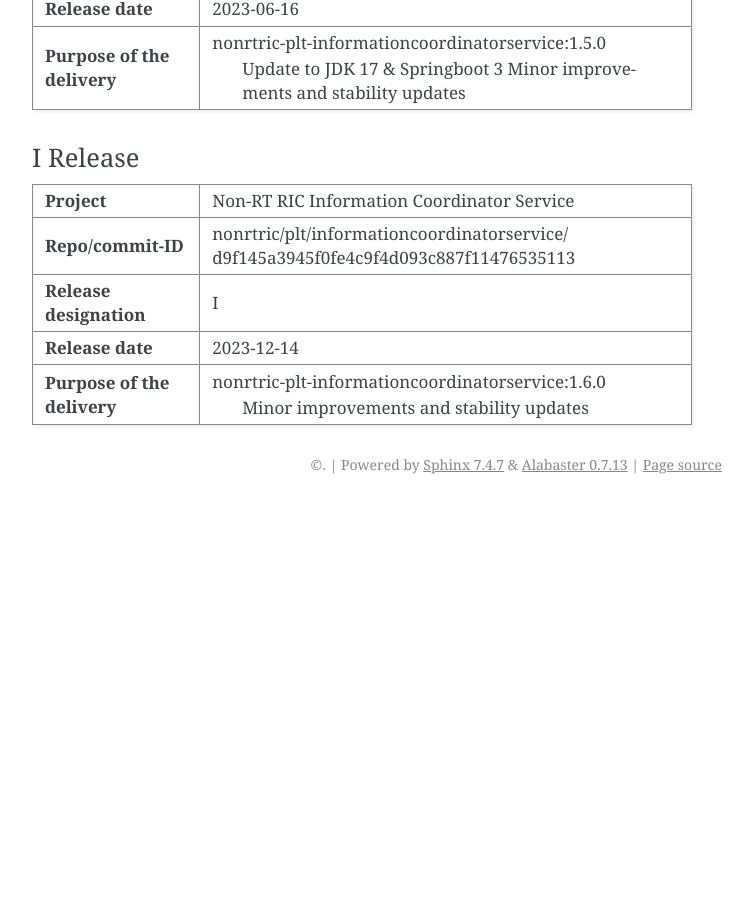
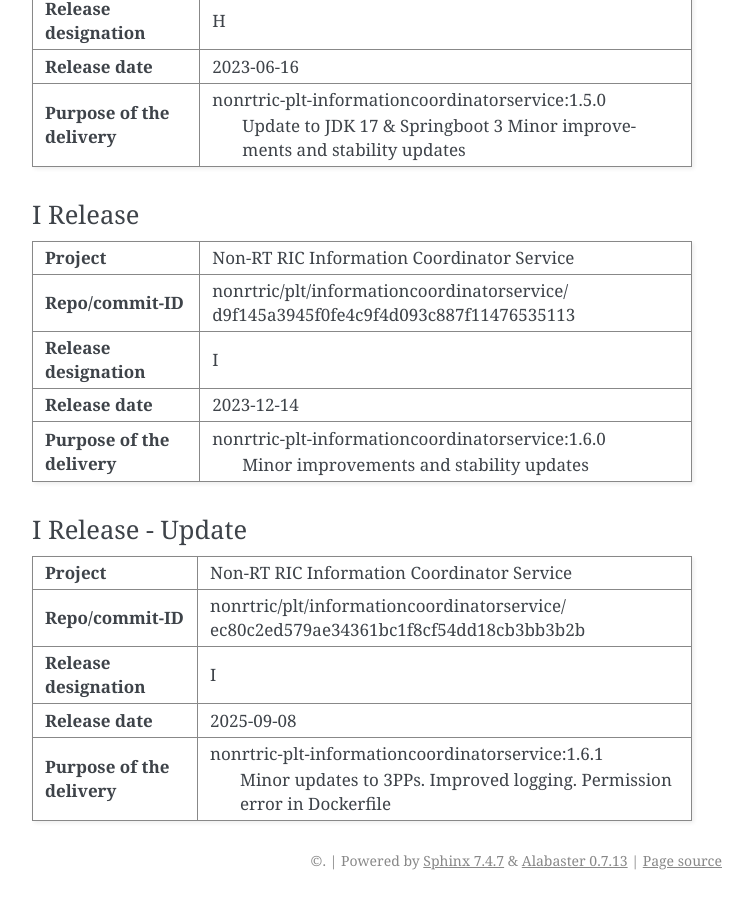
Before and after one commit to o-ran-sc/nonrtric-plt-informationcoordinatorservice, a Sphinx documentation site: the page built from docs/release-notes.rst, in a window 1280 px wide and 900 px high, scrolled down 3878 px. Shown: the whole window, without its empty margins (388-1141 px from the left). Built offline with Sphinx 7.4.7, drawn with Linux system fonts in a browser that asks for light colours; before the commit the page ends 4382 px from its top, so only the background shows below that; some of the changed text lies outside the part shown.

Commit message:
Update Release notes after release ICS 1.6.1 from i-release branch
Issue-ID: NONRTRIC-1095
Change-Id: Ief2e8a425a8acbcd0c5ed69cca7cf7df3a1c3d02
Signed-off-by: JohnKeeney <john.keeney@est.tech>

```diff
--- a/docs/release-notes.rst
+++ b/docs/release-notes.rst
@@ -1,7 +1,7 @@
 .. This work is licensed under a Creative Commons Attribution 4.0 International License.
 .. http://creativecommons.org/licenses/by/4.0
 .. Copyright (C) 2021-2023 Nordix. All rights reserved
-.. Copyright (C) 2023 OpenInfra Foundation Europe. All rights reserved
+.. Copyright (C) 2023-2025 OpenInfra Foundation Europe. All rights reserved
 
 =============
 Release-Notes
@@ -49,6 +49,9 @@
 |            |          |                  |                    |
 +------------+----------+------------------+--------------------+
 | 2023-12-14 | 1.6.0    | John Keeney      | I Release          |
+|            |          |                  |                    |
++------------+----------+------------------+--------------------+
+| 2025-09-08 | 1.6.1    | John Keeney      | I Release - Update |
 |            |          |                  |                    |
 +------------+----------+------------------+--------------------+
 
@@ -273,3 +276,25 @@
 |                             |    Minor improvements and stability updates       |
 |                             |                                                   |
 +-----------------------------+---------------------------------------------------+
+
+I Release - Update
+------------------
++-----------------------------+---------------------------------------------------+
+| **Project**                 | Non-RT RIC Information Coordinator Service        |
+|                             |                                                   |
++-----------------------------+---------------------------------------------------+
+| **Repo/commit-ID**          | nonrtric/plt/informationcoordinatorservice/       |
+|                             | ec80c2ed579ae34361bc1f8cf54dd18cb3bb3b2b          |
+|                             |                                                   |
++-----------------------------+---------------------------------------------------+
+| **Release designation**     | I                                                 |
+|                             |                                                   |
++-----------------------------+---------------------------------------------------+
+| **Release date**            | 2025-09-08                                        |
+|                             |                                                   |
++-----------------------------+---------------------------------------------------+
+| **Purpose of the delivery** | nonrtric-plt-informationcoordinatorservice:1.6.1  |
+|                             |    Minor updates to 3PPs. Improved logging.       |
+|                             |    Permission error in Dockerfile                 |
+|                             |                                                   |
++-----------------------------+---------------------------------------------------+
```
